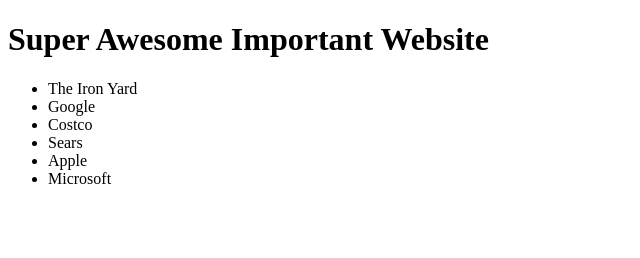
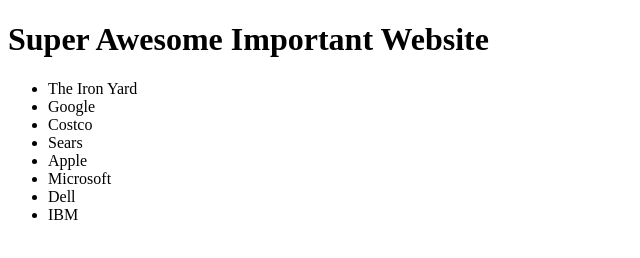
Before and after one commit to mikepitre/super-awesome-important-website, a website: page index.html in a window 1280 px wide. Shown: the full height of the page, 0-640 px from the left. Drawn offline with Linux system fonts and the light colour scheme.

Commit message:
Add dell and ibm

```diff
--- a/index.html
+++ b/index.html
@@ -13,6 +13,8 @@
 		<li>Sears</li>
 		<li>Apple</li>
 		<li>Microsoft</li>
+		<li>Dell</li>
+		<li>IBM</li>
 	</ul>
 </body>
 </html>
```
